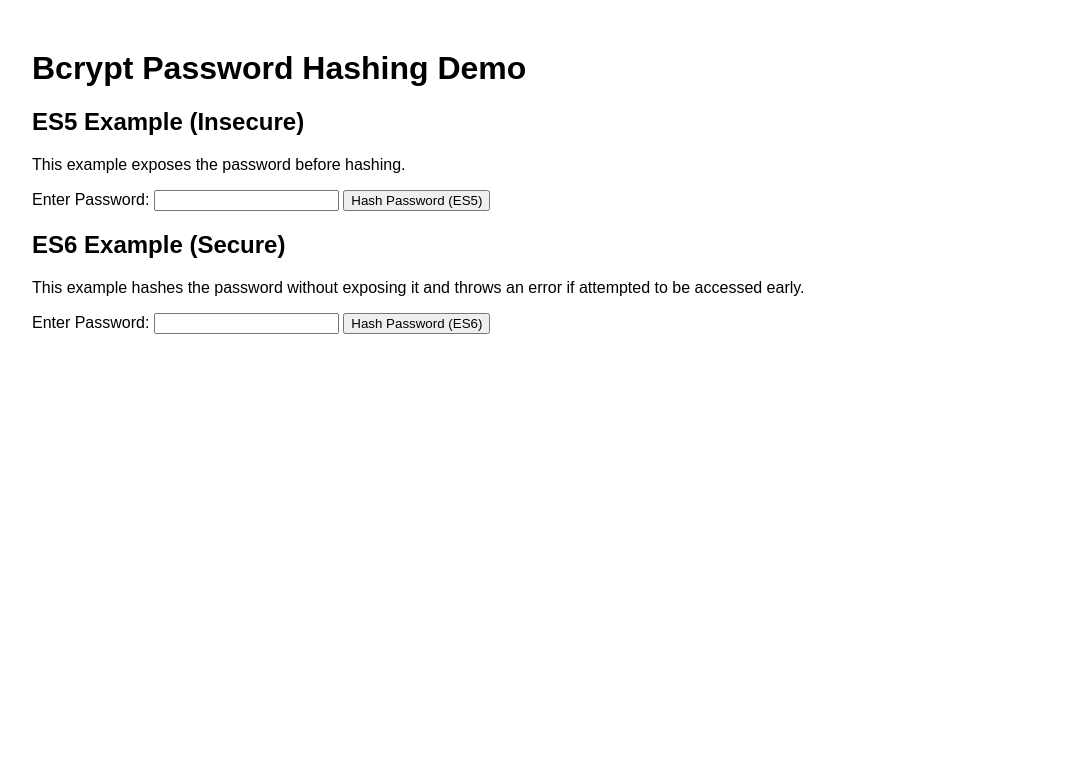
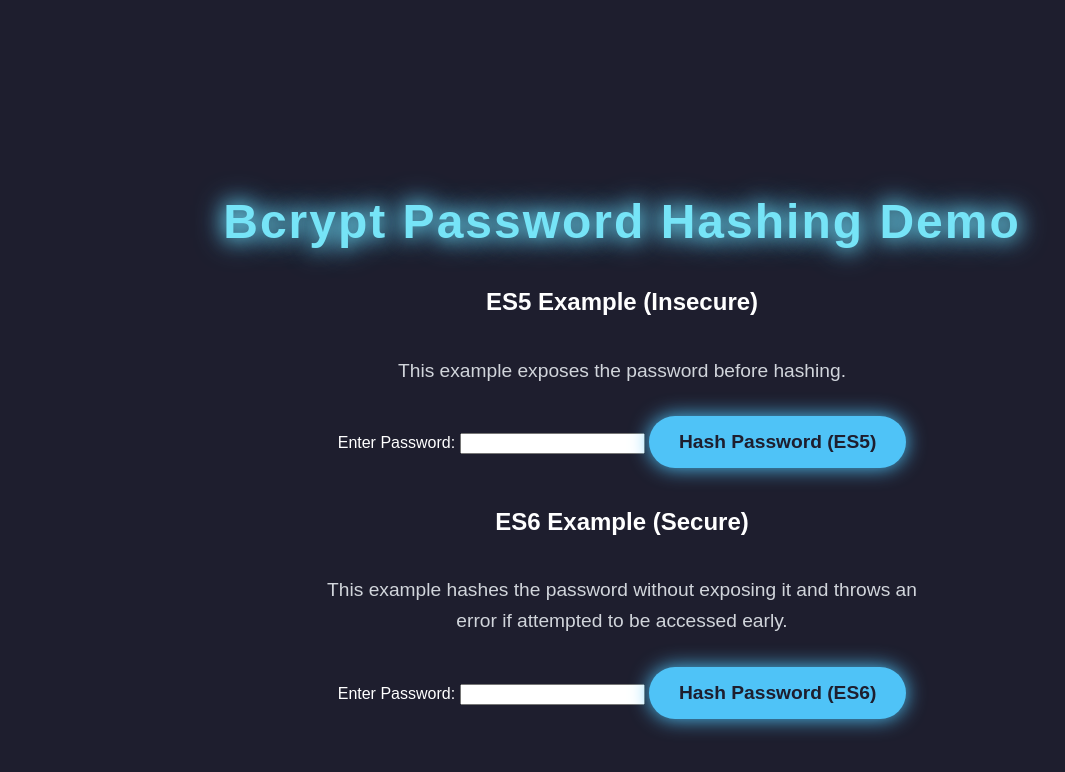
Before and after one commit to sudosurmrf/es5-es6-lecture, a website: page passwordLeak/public/index.html in a window 1280 px wide. Shown: the whole page, without its empty margins (18-1083 px from the left). Drawn offline with Linux system fonts and the light colour scheme.

Commit message:
added styling for all

```diff
--- /dev/null
+++ b/index.css
@@ -0,0 +1,92 @@
+/* Base styling for the entire document */
+body {
+  background-color: #1e1e2e;
+  font-family: 'Orbitron', sans-serif;
+  color: #fff;
+  margin: 0;
+  padding: 0;
+  display: flex;
+  justify-content: center;
+  align-items: center;
+  height: 100vh;
+  flex-direction: column;
+}
+
+/* Futuristic h1 with glow effect */
+h1 {
+  font-size: 3rem;
+  color: #76e4f7;
+  text-shadow: 0 0 20px #76e4f7, 0 0 30px #4fc3f7;
+  text-align: center;
+  letter-spacing: 2px;
+  margin-bottom: 20px;
+}
+
+/* Paragraph style - simple but clean */
+p {
+  font-size: 1.2rem;
+  color: #d1d5db;
+  max-width: 600px;
+  text-align: center;
+  margin-bottom: 30px;
+  line-height: 1.6;
+}
+
+/* Bubbly and futuristic buttons */
+button {
+  background-color: #4fc3f7;
+  color: #1e1e2e;
+  border: none;
+  padding: 15px 30px;
+  font-size: 1.2rem;
+  font-weight: bold;
+  border-radius: 50px;
+  cursor: pointer;
+  transition: all 0.3s ease;
+  box-shadow: 0 0 20px rgba(79, 195, 247, 0.6), inset 0 0 10px rgba(79, 195, 247, 0.6);
+  position: relative;
+  overflow: hidden;
+}
+
+button:before {
+  content: '';
+  position: absolute;
+  top: 50%;
+  left: 50%;
+  width: 300%;
+  height: 300%;
+  background-color: rgba(255, 255, 255, 0.2);
+  border-radius: 50%;
+  transform: translate(-50%, -50%) scale(0);
+  transition: transform 0.6s ease-out;
+}
+
+button:hover:before {
+  transform: translate(-50%, -50%) scale(1);
+}
+
+button:hover {
+  background-color: #76e4f7;
+  box-shadow: 0 0 30px rgba(118, 228, 247, 0.9), inset 0 0 10px rgba(255, 255, 255, 0.3);
+}
+
+button:active {
+  transform: scale(0.95);
+}
+
+/* Button glow animation */
+@keyframes button-glow {
+  0% {
+    box-shadow: 0 0 10px rgba(79, 195, 247, 0.5);
+  }
+  50% {
+    box-shadow: 0 0 20px rgba(79, 195, 247, 1);
+  }
+  100% {
+    box-shadow: 0 0 10px rgba(79, 195, 247, 0.5);
+  }
+}
+
+button {
+  animation: button-glow 2s infinite ease-in-out;
+}
--- /dev/null
+++ b/passwordLeak/public/index.css
@@ -0,0 +1,92 @@
+/* Base styling for the entire document */
+body {
+  background-color: #1e1e2e;
+  font-family: 'Orbitron', sans-serif;
+  color: #fff;
+  margin: 0;
+  padding: 0;
+  display: flex;
+  justify-content: center;
+  align-items: center;
+  height: 100vh;
+  flex-direction: column;
+}
+
+/* Futuristic h1 with glow effect */
+h1 {
+  font-size: 3rem;
+  color: #76e4f7;
+  text-shadow: 0 0 20px #76e4f7, 0 0 30px #4fc3f7;
+  text-align: center;
+  letter-spacing: 2px;
+  margin-bottom: 20px;
+}
+
+/* Paragraph style - simple but clean */
+p {
+  font-size: 1.2rem;
+  color: #d1d5db;
+  max-width: 600px;
+  text-align: center;
+  margin-bottom: 30px;
+  line-height: 1.6;
+}
+
+/* Bubbly and futuristic buttons */
+button {
+  background-color: #4fc3f7;
+  color: #1e1e2e;
+  border: none;
+  padding: 15px 30px;
+  font-size: 1.2rem;
+  font-weight: bold;
+  border-radius: 50px;
+  cursor: pointer;
+  transition: all 0.3s ease;
+  box-shadow: 0 0 20px rgba(79, 195, 247, 0.6), inset 0 0 10px rgba(79, 195, 247, 0.6);
+  position: relative;
+  overflow: hidden;
+}
+
+button:before {
+  content: '';
+  position: absolute;
+  top: 50%;
+  left: 50%;
+  width: 300%;
+  height: 300%;
+  background-color: rgba(255, 255, 255, 0.2);
+  border-radius: 50%;
+  transform: translate(-50%, -50%) scale(0);
+  transition: transform 0.6s ease-out;
+}
+
+button:hover:before {
+  transform: translate(-50%, -50%) scale(1);
+}
+
+button:hover {
+  background-color: #76e4f7;
+  box-shadow: 0 0 30px rgba(118, 228, 247, 0.9), inset 0 0 10px rgba(255, 255, 255, 0.3);
+}
+
+button:active {
+  transform: scale(0.95);
+}
+
+/* Button glow animation */
+@keyframes button-glow {
+  0% {
+    box-shadow: 0 0 10px rgba(79, 195, 247, 0.5);
+  }
+  50% {
+    box-shadow: 0 0 20px rgba(79, 195, 247, 1);
+  }
+  100% {
+    box-shadow: 0 0 10px rgba(79, 195, 247, 0.5);
+  }
+}
+
+button {
+  animation: button-glow 2s infinite ease-in-out;
+}
--- a/passwordLeak/public/index.html
+++ b/passwordLeak/public/index.html
@@ -3,6 +3,7 @@
 <head>
   <meta charset="UTF-8">
   <meta name="viewport" content="width=device-width, initial-scale=1.0">
+  <link rel="stylesheet" href="./index.css" />
   <title>Bcrypt Password Hash Demo</title>
   <style>
     body {
--- a/passwordLeak/server.js
+++ b/passwordLeak/server.js
@@ -9,6 +9,9 @@ app.use(express.urlencoded({ extended: true }));
 
 // Serve static HTML files from the 'public' directory
 app.use(express.static(path.join(__dirname, 'public')));
+app.get('/', (req, res, next) => {
+  res.sendFile(path.join(__dirname, 'public', 'index.html'))
+})
 
 // ---------- Common Hashing Function ----------
 function hashPassword(password, callback) {
```
Also changed, not shown: cleanerFunctions/index.html (added, +22 -0 lines), cleanerFunctions/index.js (added, +30 -0 lines), README.md.
